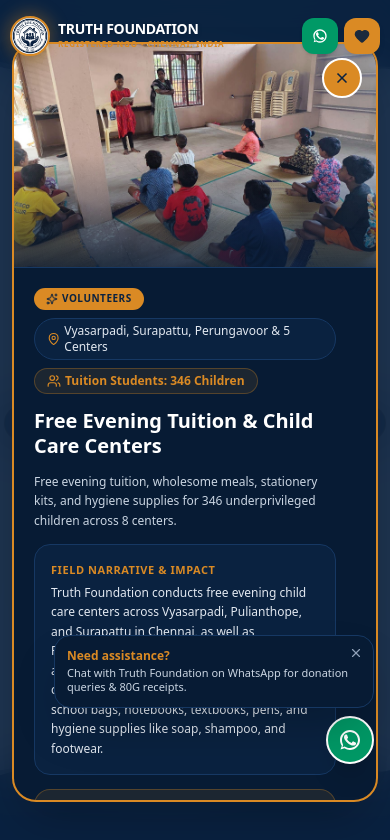
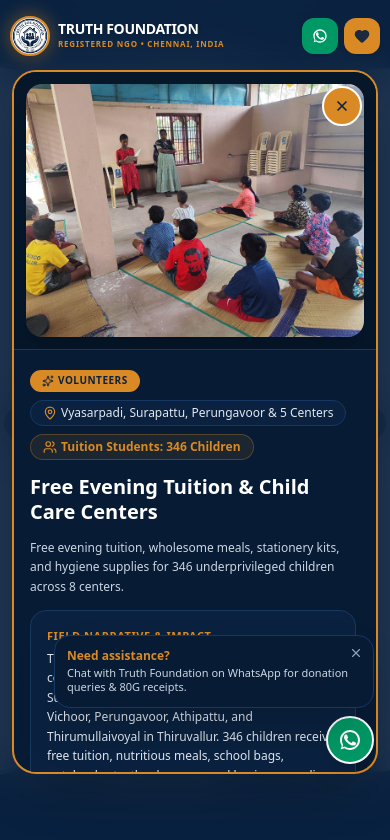
Before and after one commit to zavyxinfotech/Truth_Foundation_Landing_Page, a React (Vite) app: page / in a window 390 px wide. Both pictures are taken after a click on the element 195 px from the left and 2328 px from the top of the page. Shown: the part 1906-2746 px from the top of the page. Built offline with nearby package versions, Linux system fonts and the light colour scheme.

Commit message:
Redesign Gallery modal layout: horizontal landscape 2-column on desktop, vertical stack on mobile, preserving all 3D card auto-scroll animations

```diff
--- a/src/components/GallerySection.tsx
+++ b/src/components/GallerySection.tsx
@@ -293,9 +293,9 @@
                 exit={{ scale: 0.88, opacity: 0, y: 24 }}
                 transition={{ type: 'spring', damping: 26, stiffness: 300 }}
                 onClick={(e) => e.stopPropagation()}
-                className="bg-[#071b34] text-white border-2 border-[#da8a24] rounded-3xl max-w-2xl sm:max-w-3xl lg:max-w-5xl w-full overflow-hidden shadow-2xl relative max-h-[90vh] lg:max-h-[82vh] my-auto"
+                className="bg-[#071b34] text-white border-2 border-[#da8a24] rounded-3xl max-w-2xl sm:max-w-3xl lg:max-w-5xl w-full overflow-hidden shadow-2xl relative flex flex-col lg:grid lg:grid-cols-12 max-h-[85vh] my-auto"
               >
-                {/* Prominent Close button — Always visible at top-right */}
+                {/* High-visibility Prominent Close button */}
                 <button
                   onClick={() => setIsModalOpen(false)}
                   className="absolute top-3.5 right-3.5 sm:top-4 sm:right-4 z-50 bg-[#da8a24] text-[#0a2240] hover:bg-rose-600 hover:text-white p-2.5 sm:p-3 rounded-full border-2 border-white shadow-2xl transition-all transform hover:scale-110 active:scale-95 cursor-pointer flex items-center justify-center"
@@ -304,27 +304,23 @@
                   <X className="w-4 h-4 sm:w-5 sm:h-5 stroke-[2.5]" />
                 </button>
 
-                {/* Modal Inner Shell: 2-Column Grid on Desktop (Horizontal), Single Column on Mobile (Vertical) */}
-                <div className="grid grid-cols-1 lg:grid-cols-12 max-h-[90vh] lg:max-h-[82vh] overflow-y-auto lg:overflow-visible">
-
-                  {/* Left Column (Desktop 5 cols): Full-Height Field Image */}
-                  <div className="lg:col-span-5 relative w-full h-56 sm:h-72 lg:h-full min-h-[220px] lg:min-h-[460px] bg-[#0a2240] overflow-hidden border-b lg:border-b-0 lg:border-r border-[#163863]">
+                {/* Left Column (Desktop) / Top Section (Mobile): Image */}
+                <div className="lg:col-span-5 relative bg-[#06172a] p-3 flex items-center justify-center border-b lg:border-b-0 lg:border-r border-[#163863] min-h-[200px] lg:min-h-[420px] max-h-[35vh] lg:max-h-[85vh] overflow-hidden shrink-0">
                   <img
                     src={activeItem.imageUrl}
                     alt={activeItem.title}
                     loading="lazy"
                     decoding="async"
-                      className="w-full h-full object-cover"
+                    className="w-full h-full max-h-[32vh] lg:max-h-[75vh] object-cover lg:object-cover rounded-2xl shadow-xl"
                     referrerPolicy="no-referrer"
                   />
-                    <div className="absolute inset-0 bg-gradient-to-t from-[#071b34]/80 via-transparent to-transparent lg:hidden" />
                 </div>
 
-                  {/* Right Column (Desktop 7 cols): Story Content & Narrative */}
-                  <div className="lg:col-span-7 p-5 sm:p-7 lg:p-8 space-y-4 overflow-y-auto max-h-[90vh] lg:max-h-[82vh] flex flex-col justify-between pr-10 sm:pr-12 lg:pr-14">
-                    <div className="space-y-3.5">
+                {/* Right Column (Desktop) / Bottom Section (Mobile): Narrative & Details */}
+                <div className="lg:col-span-7 p-4 sm:p-7 space-y-4 overflow-y-auto max-h-[50vh] lg:max-h-[85vh] flex flex-col justify-between">
+                  <div className="space-y-3.5 pr-1 sm:pr-2">
                     {/* Badges row */}
-                      <div className="flex flex-wrap items-center gap-2 text-xs">
+                    <div className="flex flex-wrap items-center gap-2 text-xs pt-1">
                       <span className="bg-[#da8a24] text-[#0a2240] font-black px-3 py-1 rounded-full uppercase tracking-wider text-[10px] flex items-center gap-1">
                         <Sparkles className="w-3 h-3" />{activeItem.category}
                       </span>
@@ -358,21 +354,19 @@
                     )}
                   </div>
 
-                    <div className="pt-4 border-t border-[#163863]">
+                  <div className="pt-3 border-t border-[#163863] mt-2">
                     <button
                       onClick={() => {
                         pixelTracker.trackDonateClick(500, `Gallery: ${activeItem.title}`);
                         setIsModalOpen(false);
                         if (onOpenDonateModal) onOpenDonateModal(500);
                       }}
-                        className="w-full bg-[#da8a24] hover:bg-[#c77a1e] text-[#0a2240] font-black px-6 py-3.5 rounded-2xl shadow-xl transition flex items-center justify-center gap-2 cursor-pointer text-xs sm:text-sm uppercase tracking-wider transform hover:scale-[1.01] active:scale-98"
+                      className="w-full bg-[#da8a24] hover:bg-[#c77a1e] text-[#0a2240] font-black px-6 py-3.5 rounded-2xl shadow-xl transition flex items-center justify-center gap-2 cursor-pointer text-xs sm:text-sm uppercase tracking-wider"
                     >
                       <Heart className="w-4 h-4 fill-[#0a2240] animate-pulse" />
                       <span>Sponsor Meals for This Drive (₹500)</span>
                     </button>
                   </div>
-                  </div>
-
                 </div>
               </motion.div>
             </motion.div>
```
Lines whose indentation alone changed are shown as unchanged.
